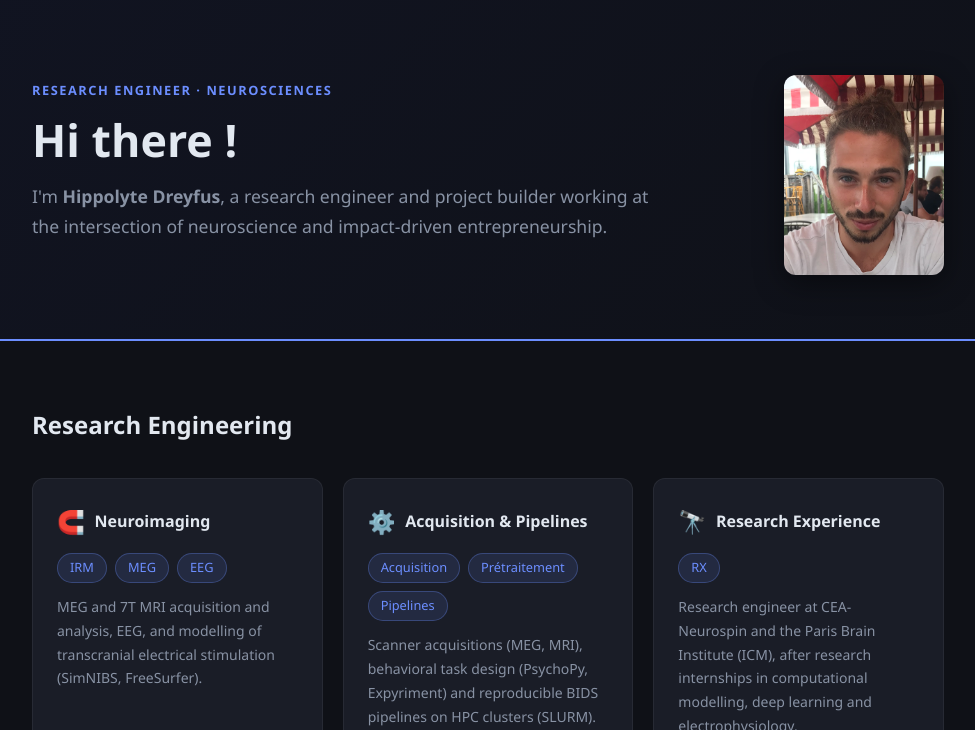
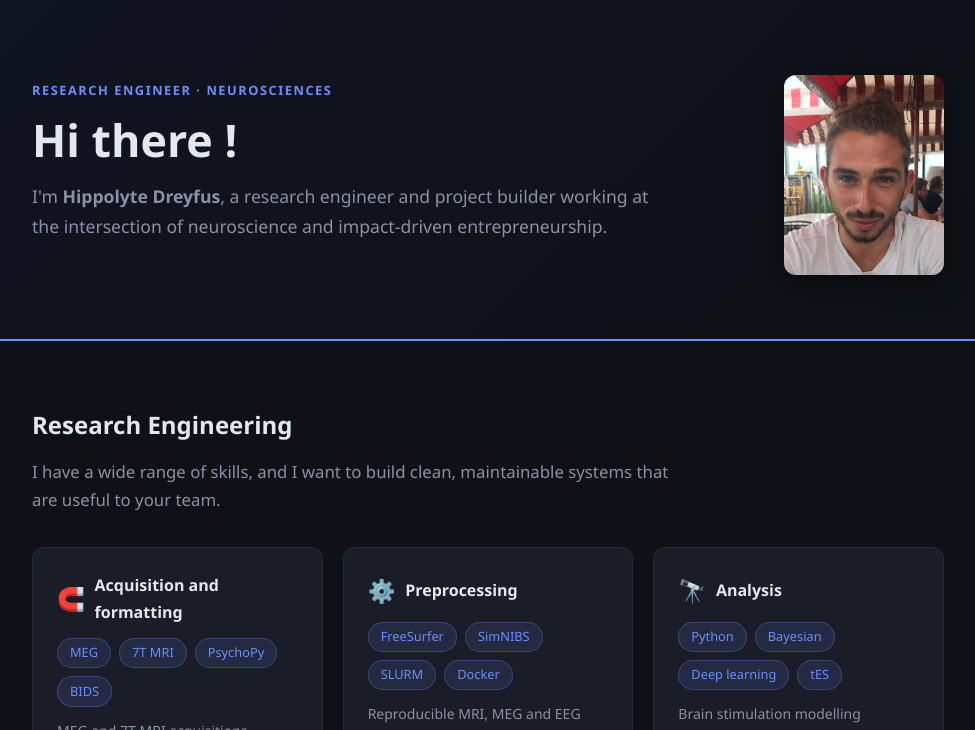
Before and after one commit to hippolyte456/hippolyte456.github.io, a plain HTML site: page index.html in a window 1280 px wide. Shown: the part 70-800 px from the top of the page, without its empty margins (152-1127 px from the left). Drawn offline with Linux system fonts and the light colour scheme.

Commit message:
Research Engineering: new intro and three sections (Acquisition and formatting, Preprocessing, Analysis)

```diff
--- a/index.html
+++ b/index.html
@@ -49,47 +49,56 @@
   <section id="research">
     <div class="section-inner">
 
-      <div class="proj-toolbar">
+      <div class="proj-toolbar proj-toolbar--tight">
         <h2>Research Engineering</h2>
       </div>
+
+      <p class="research-intro">
+        I have a wide range of skills, and I want to build clean, maintainable systems that are useful to your team.
+      </p>
 
       <div class="research-grid">
 
         <div class="research-card">
           <div class="research-card-header">
             <span class="research-icon">🧲</span>
-            <h3>Neuroimaging</h3>
+            <h3>Acquisition and formatting</h3>
           </div>
           <div class="tags">
-            <span class="tag">IRM</span>
             <span class="tag">MEG</span>
-            <span class="tag">EEG</span>
+            <span class="tag">7T MRI</span>
+            <span class="tag">PsychoPy</span>
+            <span class="tag">BIDS</span>
           </div>
-          <p>MEG and 7T MRI acquisition and analysis, EEG, and modelling of transcranial electrical stimulation (SimNIBS, FreeSurfer).</p>
+          <p>MEG and 7T MRI acquisitions, behavioral task design (PsychoPy, Expyriment) and data organized in BIDS from the start.</p>
         </div>
 
         <div class="research-card">
           <div class="research-card-header">
             <span class="research-icon">⚙️</span>
-            <h3>Acquisition & Pipelines</h3>
+            <h3>Preprocessing</h3>
           </div>
           <div class="tags">
-            <span class="tag">Acquisition</span>
-            <span class="tag">Prétraitement</span>
-            <span class="tag">Pipelines</span>
+            <span class="tag">FreeSurfer</span>
+            <span class="tag">SimNIBS</span>
+            <span class="tag">SLURM</span>
+            <span class="tag">Docker</span>
           </div>
-          <p>Scanner acquisitions (MEG, MRI), behavioral task design (PsychoPy, Expyriment) and reproducible BIDS pipelines on HPC clusters (SLURM).</p>
+          <p>Reproducible MRI, MEG and EEG preprocessing and head modelling, run on HPC clusters (SLURM) and containers.</p>
         </div>
 
         <div class="research-card">
           <div class="research-card-header">
             <span class="research-icon">🔭</span>
-            <h3>Research Experience</h3>
+            <h3>Analysis</h3>
           </div>
           <div class="tags">
-            <span class="tag">RX</span>
+            <span class="tag">Python</span>
+            <span class="tag">Bayesian</span>
+            <span class="tag">Deep learning</span>
+            <span class="tag">tES</span>
           </div>
-          <p>Research engineer at CEA-Neurospin and the Paris Brain Institute (ICM), after research internships in computational modelling, deep learning and electrophysiology.</p>
+          <p>Brain stimulation modelling (SimNIBS), computational models of decision making (Bayesian, reinforcement learning, drift-diffusion) and deep learning (PyTorch).</p>
         </div>
 
       </div>
--- a/style.css
+++ b/style.css
@@ -507,3 +507,12 @@ section + section {
   margin-bottom: 0.5rem;
 }
 .video-frame iframe { position: absolute; inset: 0; width: 100%; height: 100%; border: 0; }
+
+/* Research section intro */
+.proj-toolbar--tight { margin-bottom: 0.75rem; }
+.research-intro {
+  color: var(--muted);
+  font-size: 1.05rem;
+  max-width: 640px;
+  margin-bottom: 2rem;
+}
```
